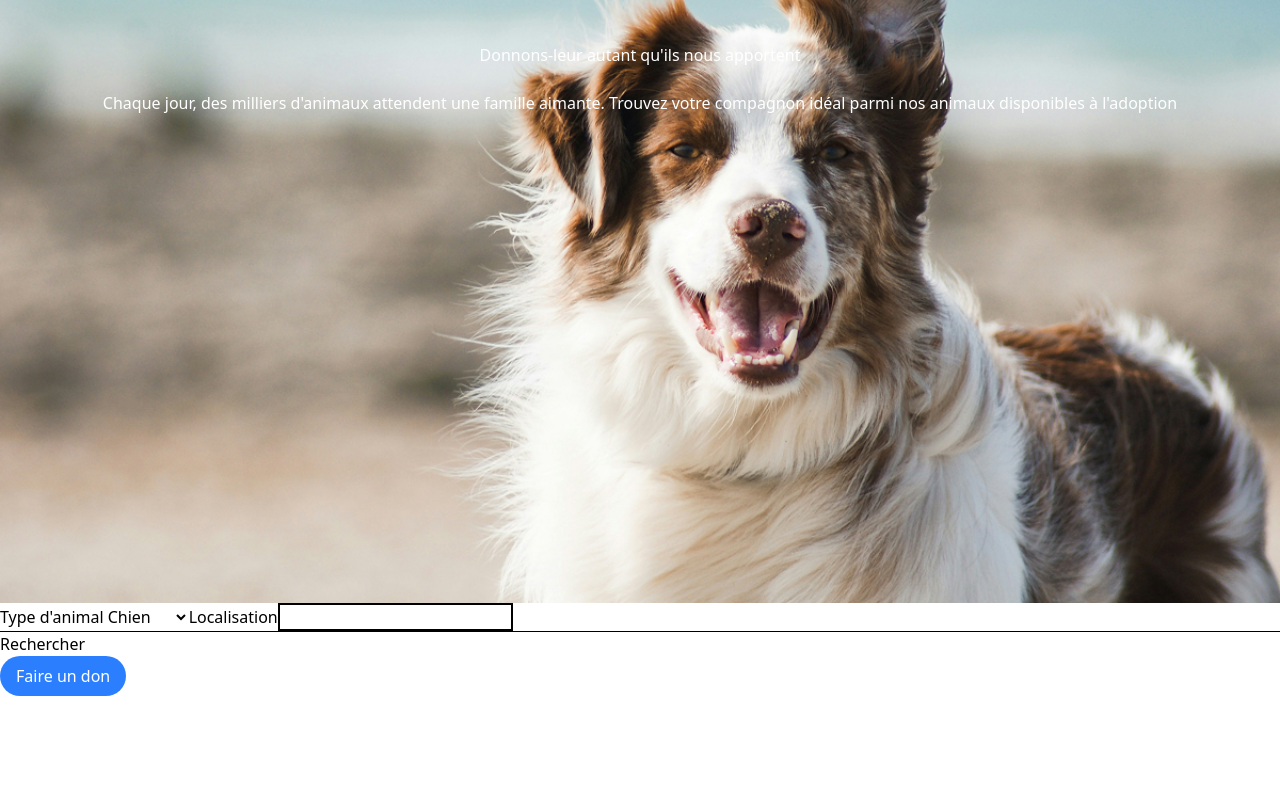
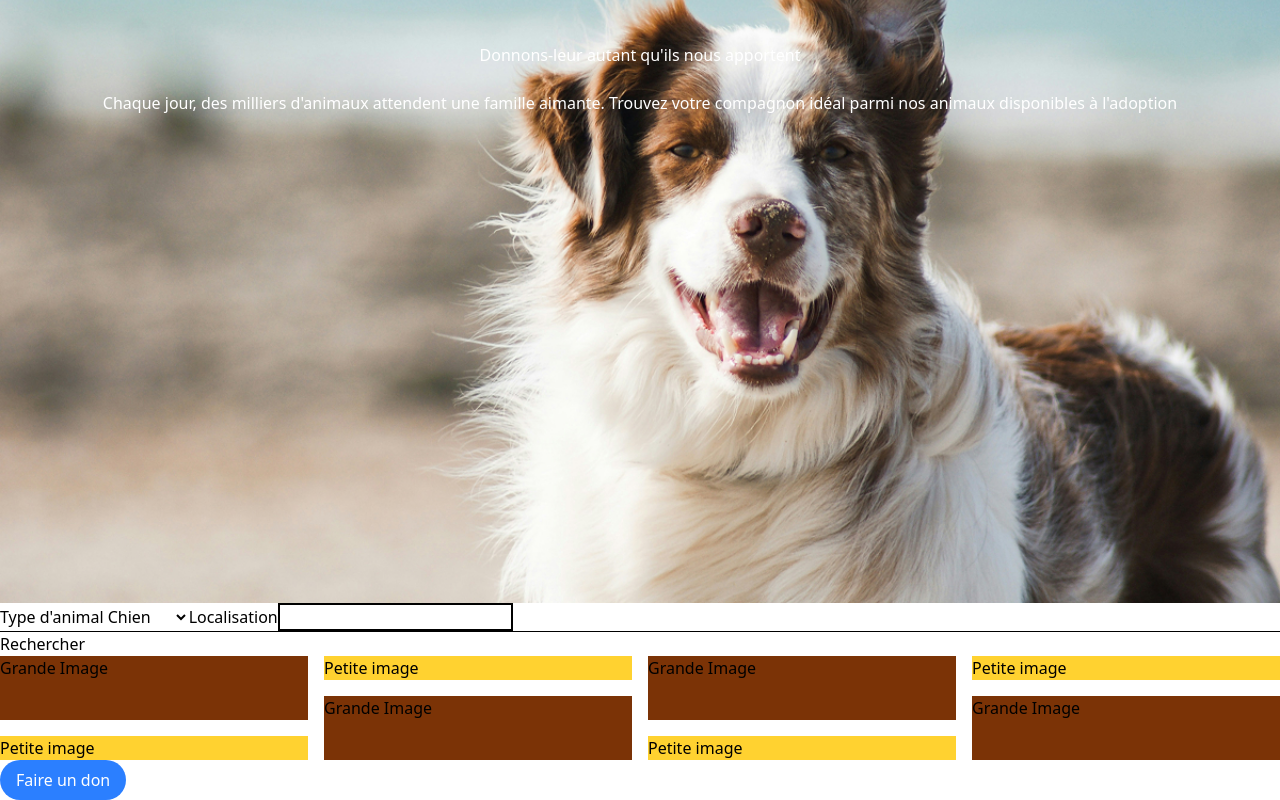
Before and after one commit to LucieSng/petadopte, a React (Vite) app: page /#/ in a window 1280 px wide. Shown: the part 197-997 px from the top of the page. Before the commit the page ends 893 px from the top, so only its background shows below. Built offline with nearby package versions, Linux system fonts and the light colour scheme.

Commit message:
feat : array gallery image

```diff
--- /dev/null
+++ b/src/components/ImageGallery.tsx
@@ -0,0 +1,38 @@
+// Nos animaux à adopter
+
+// Découvrez en images tous nos animaux qui attendent une famille aimante. Chaque photo raconte une histoire et un espoire.
+// 3 lignes et 4 colonnes
+export default function ImageGallery() {
+  return (
+    <div id="tableau entier" className=" grid grid-cols-4 grid-rows-3 gap-4  ">
+      <div id="Grande Image" className=" bg-amber-900 row-span-2 ">
+        Grande Image
+      </div>
+      <div id="Petite image" className="bg-amber-300">
+        Petite image
+      </div>
+
+      <div id="Grande Image" className=" bg-amber-900 row-span-2 ">
+        Grande Image
+      </div>
+      <div id="Petite image" className="bg-amber-300">
+        Petite image
+      </div>
+
+      <div id="Grande Image" className=" bg-amber-900 row-span-2 ">
+        Grande Image
+      </div>
+      <div id="Grande Image" className=" bg-amber-900 row-span-2 ">
+        Grande Image
+      </div>
+
+      <div id="Petite image" className="bg-amber-300">
+        Petite image
+      </div>
+
+      <div id="Petite image" className="bg-amber-300">
+        Petite image
+      </div>
+    </div>
+  );
+}
--- a/src/pages/Homepage.tsx
+++ b/src/pages/Homepage.tsx
@@ -1,11 +1,13 @@
 // import { useNavigate } from "react-router-dom";
 import Search from "../components/Search";
 import HomeImage from "../components/HomeImage";
+import ImageGallery from "../components/ImageGallery";
 export default function Homepage() {
   return (
     <main>
       <HomeImage></HomeImage>
       <Search></Search>
+      <ImageGallery></ImageGallery>
     </main>
   );
 }
```
